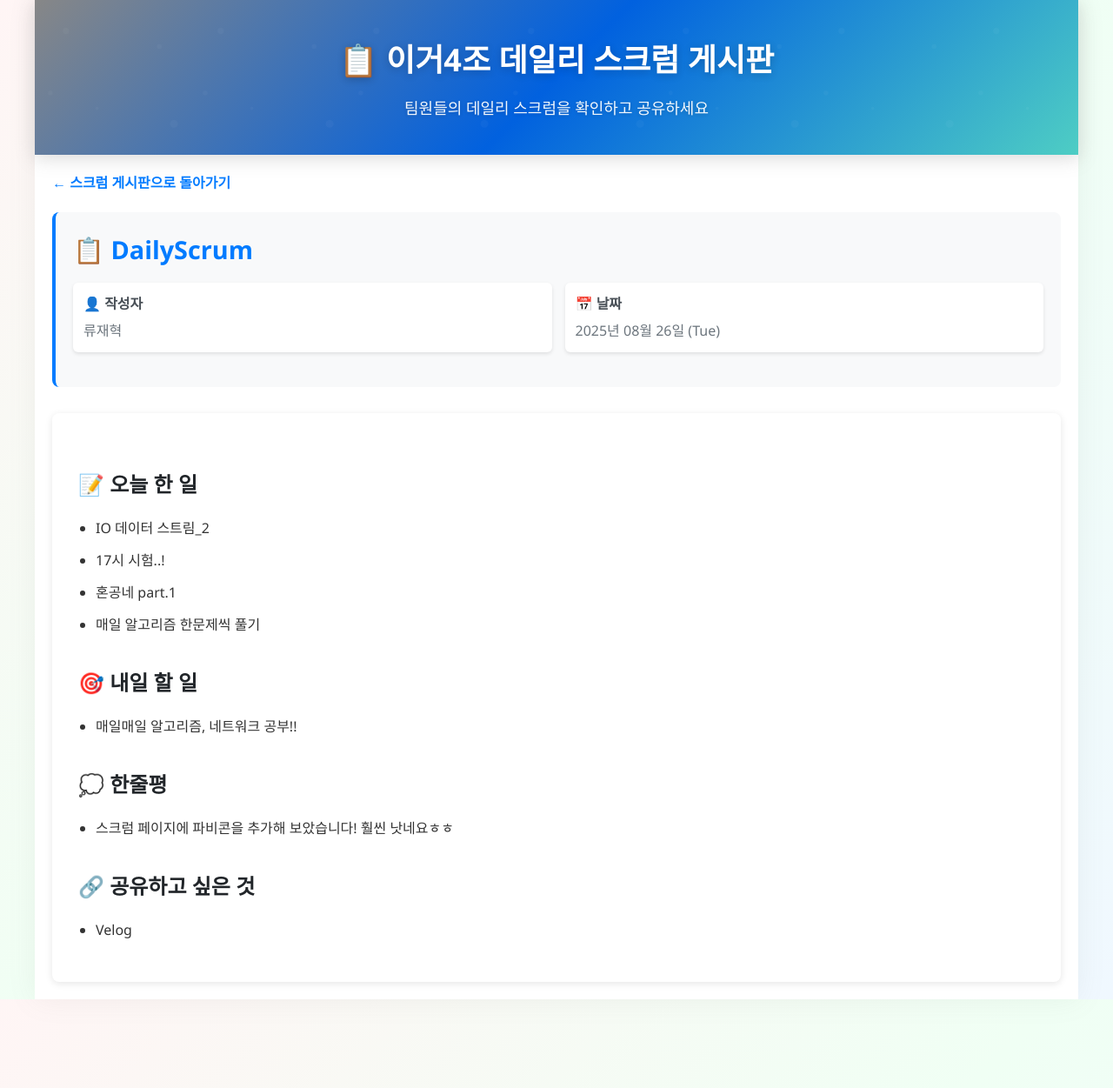
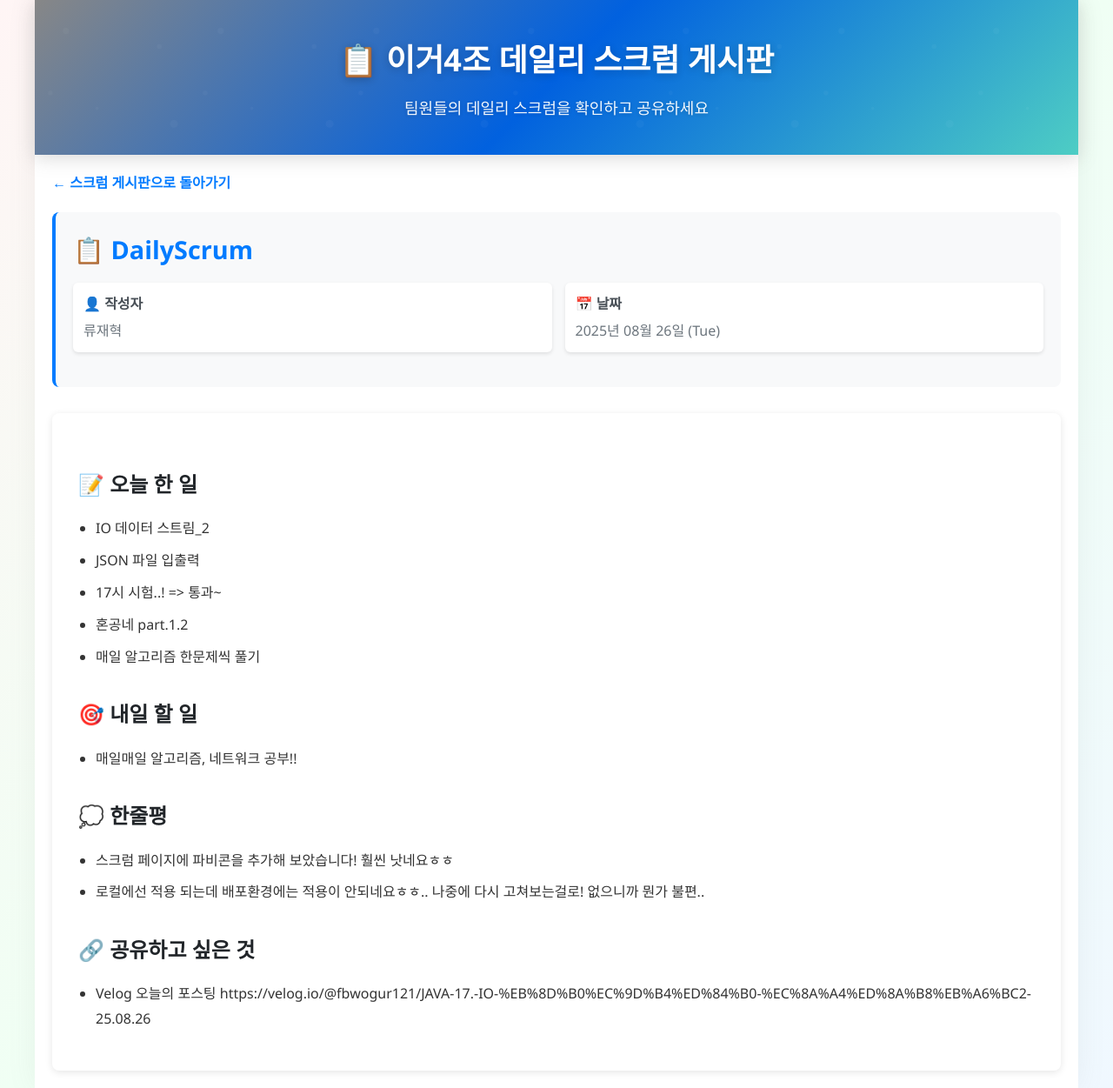
Before and after one commit to fbwogur121/DailyScrum-SSG, a Jekyll site: the page built from _posts/August, 2025/2025-08-26/2025-08-26-류재혁-DailyScrum.md, in a window 1280 px wide. Shown: the whole page at 87% size. Built offline with Jekyll 4.4.1, drawn with Linux system fonts in a browser that asks for light colours.

Commit message:
DailyScrum 25.08.26

```diff
--- a/_posts/August, 2025/2025-08-26/2025-08-26-류재혁-DailyScrum.md
+++ b/_posts/August, 2025/2025-08-26/2025-08-26-류재혁-DailyScrum.md
@@ -8,8 +8,9 @@ categories: [scrum]
 
 ## 📝 오늘 한 일
 - IO 데이터 스트림_2
-- 17시 시험..!
-- 혼공네 part.1
+- JSON 파일 입출력
+- 17시 시험..! => 통과~
+- 혼공네 part.1.2
 - 매일 알고리즘 한문제씩 풀기
 
 ## 🎯 내일 할 일
@@ -17,6 +18,8 @@ categories: [scrum]
 
 ## 💭 한줄평
 - 스크럼 페이지에 파비콘을 추가해 보았습니다! 훨씬 낫네요ㅎㅎ
+- 로컬에선 적용 되는데 배포환경에는 적용이 안되네요ㅎㅎ.. 나중에 다시 고쳐보는걸로! 없으니까 뭔가 불편..
 
 ## 🔗 공유하고 싶은 것
-- Velog
+- Velog 오늘의 포스팅
+https://velog.io/@fbwogur121/JAVA-17.-IO-%EB%8D%B0%EC%9D%B4%ED%84%B0-%EC%8A%A4%ED%8A%B8%EB%A6%BC2-25.08.26
```
Also changed, not shown: _posts/August, 2025/2025-08-22/2025-08-22-류재혁-DailyScrum.md (+2 -2 lines), _posts/August, 2025/2025-08-25/2025-08-25-류재혁-DailyScrum.md (+1 -1 lines).
